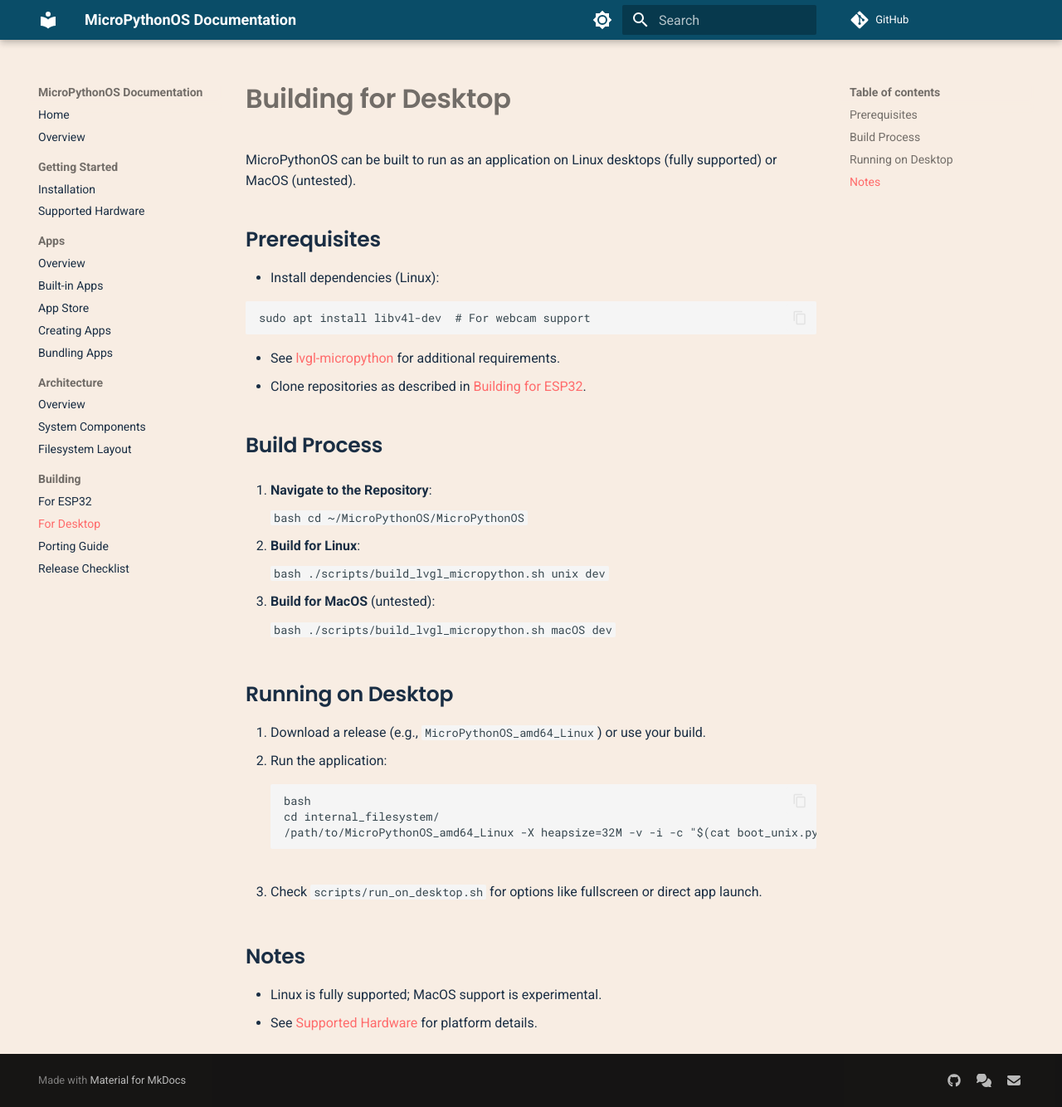
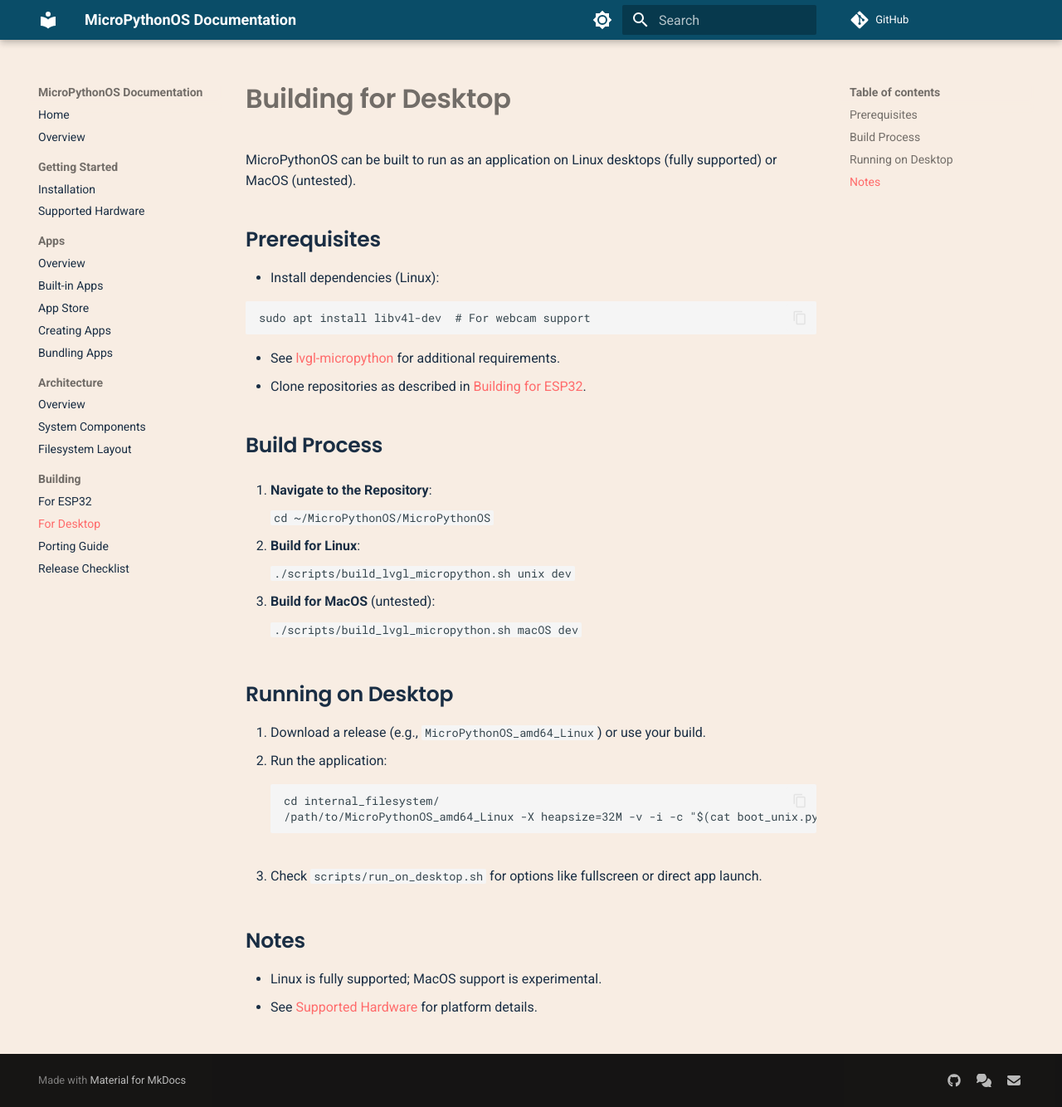
Before and after one commit to MicroPythonOS/docs, an MkDocs documentation site: the page built from docs/building/desktop.md, in a window 1280 px wide and 1334 px high. Shown: the whole window at 83% size. Built offline with MkDocs 1.6.1 and Material for MkDocs 9.7.7, drawn with Linux system fonts in a browser that asks for light colours; comment, search, counter and statistics services are not loaded.

Commit message:
update docs

````diff
--- a/docs/building/desktop.md
+++ b/docs/building/desktop.md
@@ -5,7 +5,7 @@
 ## Prerequisites
 
 - Install dependencies (Linux):
-```bash
+```
 sudo apt install libv4l-dev  # For webcam support
 ```
 - See [lvgl-micropython](https://github.com/MicroPythonOS/lvgl_micropython) for additional requirements.
@@ -15,19 +15,19 @@
 
 1. **Navigate to the Repository**:
 
-    ```bash
+    ```
     cd ~/MicroPythonOS/MicroPythonOS
     ```
 
 2. **Build for Linux**:
 
-    ```bash
+    ```
     ./scripts/build_lvgl_micropython.sh unix dev
     ```
 
 3. **Build for MacOS** (untested):
 
-    ```bash
+    ```
     ./scripts/build_lvgl_micropython.sh macOS dev
     ```
 
@@ -37,7 +37,7 @@
 2. Run the application:
 
     <pre>
-    ```bash
+    ```
     cd internal_filesystem/
     /path/to/MicroPythonOS_amd64_Linux -X heapsize=32M -v -i -c "$(cat boot_unix.py main.py)"
     ```
````
Also changed, not shown: docs/building/porting.md (+2 -0 lines), docs/building/release-checklist.md (+4 -4 lines).
